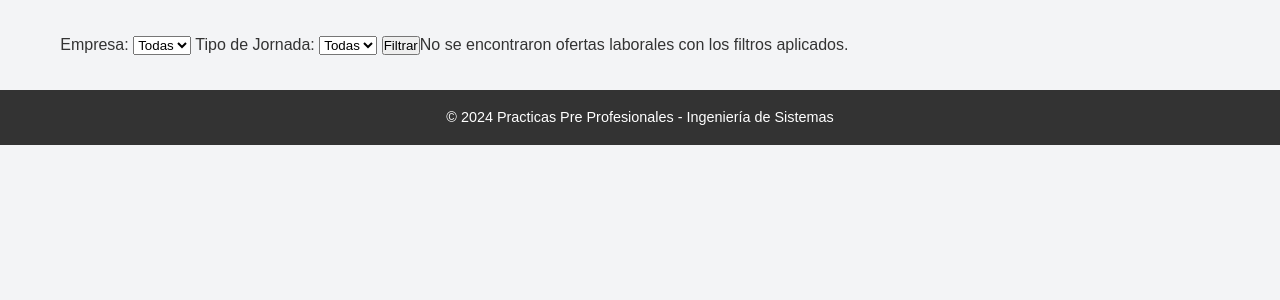
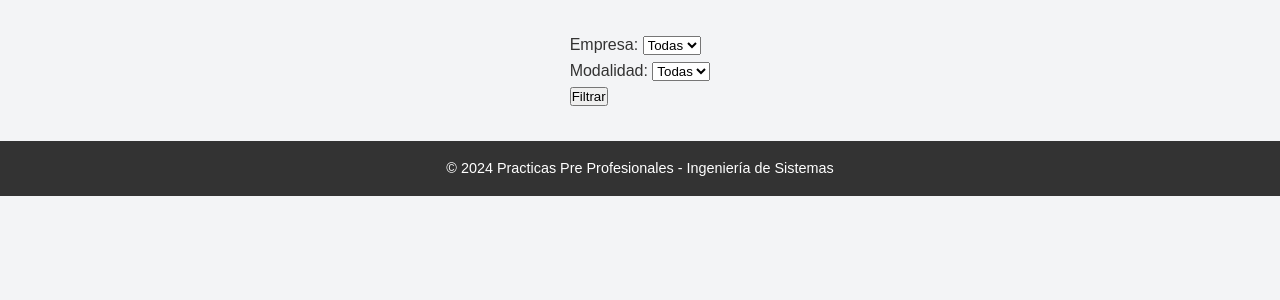
Before and after one commit to JesusMachaca/Web_Scraping, a Flask app: page / in a window 1280 px wide. Shown: the part 138-438 px from the top of the page. Run offline with Flask 3, Linux system fonts and the light colour scheme; data that the repository does not hold is empty; some libraries are stand-ins or nearby versions.

Commit message:
Update index.html

```diff
--- a/templates/index.html
+++ b/templates/index.html
@@ -15,6 +15,7 @@
     <main>
         <section class="filters">
             <form method="POST" action="{{ url_for('index') }}">
+                <div class="filter-group">
                     <label for="empresa">Empresa:</label>
                     <select name="empresa" id="empresa">
                         <option value="">Todas</option>
@@ -24,8 +25,10 @@
                             </option>
                         {% endfor %}
                     </select>
+                </div>
 
-                <label for="tipo_jornada">Tipo de Jornada:</label>
+                <div class="filter-group">
+                    <label for="tipo_jornada">Modalidad:</label>
                     <select name="tipo_jornada" id="tipo_jornada">
                         <option value="">Todas</option>
                         {% for tipo in tipo_jornadas %}
@@ -34,30 +37,11 @@
                             </option>
                         {% endfor %}
                     </select>
+                </div>
 
-                <button type="submit">Filtrar</button>
+                <button type="submit" class="filter-button">Filtrar</button>
             </form>
         </section>
-
-        <section class="job-listing">
-            {% if job_listings %}
-                {% for job in job_listings %}
-                    <article class="job-item">
-                        <h2>{{ job['titulo'] }}</h2>
-                        <p>Empresa: {{ job['empresa'] }}</p>
-                        <p>Ubicación: {{ job['ubicacion'] }}</p>
-                        <p>Requerimientos: {{ job['requerimientos'] }}</p>
-                        <p>Tipo de Jornada: {{ job['tipo_jornada'] }}</p>
-                        <a href="{{ job['enlace'] }}" target="_blank">
-                            <button>Aplicar</button>
-                        </a>
-                    </article>
-                {% endfor %}
-            {% else %}
-                <p>No se encontraron ofertas laborales con los filtros aplicados.</p>
-            {% endif %}
-        </section>
-
     </main>
 
     <footer>
```
Lines whose indentation alone changed are shown as unchanged.
